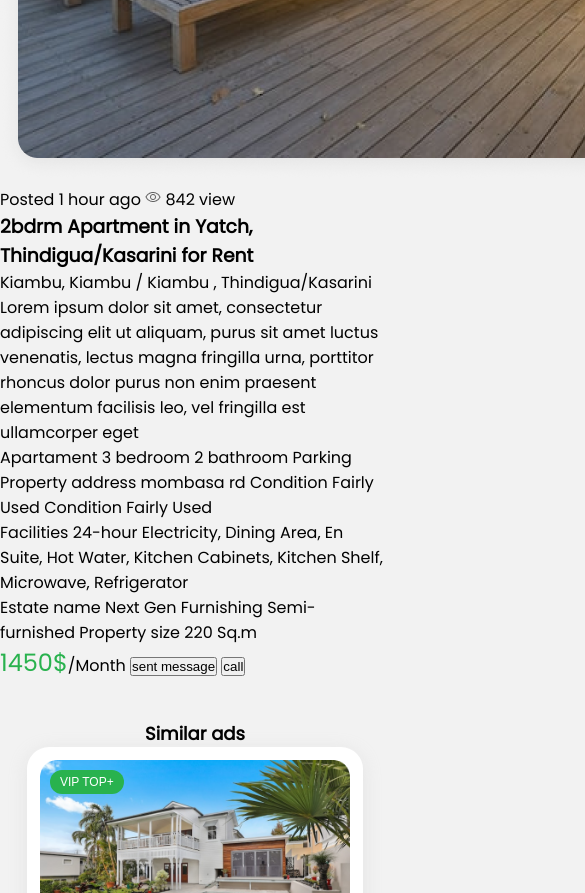
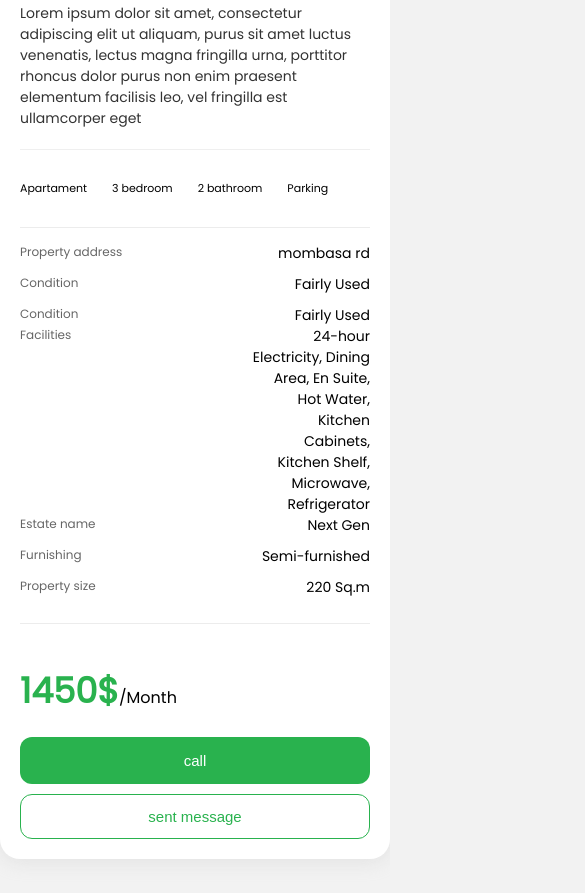
Before and after one commit to MariamLobzhanidze/Mid-term-exam, a plain HTML site: page index1.html in a window 390 px wide. Shown: the part 723-1616 px from the top of the page, 585 px wide, since content can reach past the window. Drawn offline with Linux system fonts and the light colour scheme.

Commit message:
second page css content

```diff
--- a/styles.css
+++ b/styles.css
@@ -370,3 +370,257 @@ footer{
         text-align: end;
     }
 }
+
+.second-page-container{
+    max-width: 1400px;
+    width: 100%;
+    display: flex;
+    flex-direction: row;
+    gap: 20px;
+    margin: 40px auto;
+}
+.second-page-container-image{
+    width: 100%;
+    flex: 1;
+    max-height: 700px;
+    box-shadow: 0px 4px 18px 0px #C2C2C24D;
+    border-radius: 20px;
+}
+.page2-image{
+    border-radius: 20px;
+    max-width: 690px;
+    height: 700px;
+}
+.second-page-container-content{
+    display: flex;
+    flex-direction: column;
+    position: relative;
+    flex: 1;
+    border-radius: 20px;
+    max-height: 700px;
+    box-shadow: 0px 4px 18px 0px #C2C2C24D;
+    background-color: white;
+    padding: 20px;
+    gap: 25px;
+}
+.content-title{
+    display: flex;
+    justify-content: space-between;
+    font-size: 14px;
+    color: grey;
+    vertical-align: center;
+}
+.view-icon{
+    position: absolute;
+    top: 23px;
+    right: 100px;
+}
+.location-text{
+    font-size: 14px;
+    opacity: 60%;
+}
+.location-text-description{
+    font-size: 14px;
+    opacity: 80%;
+}
+.location-text-description::after{
+    content: "";
+    display: flex;
+    margin:20px 0px 5px 0px;
+    width: 100%;
+    height: 1px;
+    background-color: #ECECEC;
+}
+.apartment-description{
+    font-size: 14px;
+    display: flex;
+    gap: 25px;
+    justify-content: flex-start;
+}
+.description-box::before{
+    content: "";
+    width: 100%;
+    height: 1px;
+    background-color: #ECECEC;
+    margin: 5px 0px 15px 0px;
+}
+.description-box{
+    display: flex;
+    flex-direction: column;
+}
+.description-box-child{
+    display: flex;
+    flex-direction: row;
+    justify-content: space-around;
+    gap: 20px;
+}
+.description-box-address{
+    display: flex;
+    flex: 1;
+    flex-direction: column;
+    max-width: 160px;
+    gap: 10px;
+}
+.description-box-title{
+    font-size: 12px;
+    opacity: 60%;
+}
+.description-box-content{
+    font-size: 14px;
+    font-weight: 500;
+}
+.description-box::after{
+    content: "";
+    width: 100%;
+    height: 1px;
+    background-color: #ECECEC;
+    margin: 25px 0px 15px 0px;
+}
+.message-button{
+    border: 1px solid #29B24E;
+    padding: 13px 26px 13px 26px;
+    color: #29B24E;
+    border-radius: 12px;
+    font-size: 15px;
+    background-color: white;
+}
+.call-button{
+    border: #29B24E 1px;
+    padding: 15px 30px 15px 30px;
+    border-radius: 12px;
+    background-color: #29B24E;
+    color: white;
+    font-size: 15px;
+}
+.description-box-contact{
+    display: flex;
+    justify-content: space-around;
+}
+.description-box-contact-child{
+    display: flex;
+    gap: 20px;
+}
+.description-price{
+    font-size: 35px;
+    font-weight: 700;
+}
+.content-boxes{
+    display: flex;
+    flex-direction: column;
+}
+@media (max-width:1200px) {
+    .second-page-container{
+        flex-direction: column;
+    }
+    .page2-image{
+        max-width: 1200px;
+        width: 100%;
+    }
+}
+@media (max-width:630px) {
+    .second-page-container{
+        gap: 0px;
+        margin-bottom: 0px;
+    }
+    .second-page-container-image{
+        max-height: 400px;
+    }
+    .second-page-container-content{
+        max-height: 0.9;
+    }
+    .page2-image{
+        max-height: 400px;
+    }
+
+}
+@media (max-width:500px){
+    .description-box-child{
+        flex-direction: column;
+        gap: 0px;
+        max-height: 700px;
+    }
+    .description-box-address{
+        max-width: 450px;
+        flex-direction: column;
+        gap: 10px;
+        max-height: 700px;
+    }
+    .content-boxes{
+        font-size: 12px;
+        display: flex;
+        flex-direction: row;
+        justify-content: space-between;
+    }
+    .description-box-contact{
+        flex-direction: column;
+    }
+    .description-box-content{
+        max-width: 120px;
+        text-align: end;
+    }
+    .second-page-container-content{
+        max-height: 1100px;
+    }
+    .description-box-contact-child{
+        flex-direction: column-reverse;
+        gap: 10px;
+        margin-top: 20px;
+    }
+}
+@media(max-width:420px){
+    .apartment-description{
+        font-size: 11px;
+    }
+    .card-button{
+        top: 15px;
+        scale: 0.9;
+    }
+    .view-icon{
+        top: 18px;
+    }
+    .content-title{
+        font-size: 11px;
+    }
+}
+@media (max-width:360px) {
+    .content-title{
+        font-size: 9.5px;
+    }
+    .card-button{
+        scale: 0.8;
+    }
+    .apartment-description{
+        font-size: 10px;
+        gap: 8px;
+    }
+}
+.similar-ads{
+    margin: 20px;
+}
+input[type="checkbox"]{
+    position: relative;
+    width: 18px;
+    height: 18px;
+    background-color: rgb(219, 219, 219);
+    cursor: pointer;
+    appearance: none;
+    border: .25rem;
+}
+input[type="checkbox"]:checked{
+    background-color: #29B24E;
+}
+input[type="checkbox"]::before{
+    content: "";
+    position: absolute;
+    top: 1px;
+    left: 6px;
+    width: 5px;
+    height: 10px;
+    border: 2.5px solid transparent;
+    border-left: none;
+    border-top: none;
+    transform: rotate(45deg) scale(1);
+}
+input[type="checkbox"]:checked:before{
+    border-color: #ECECEC;
+}
```
